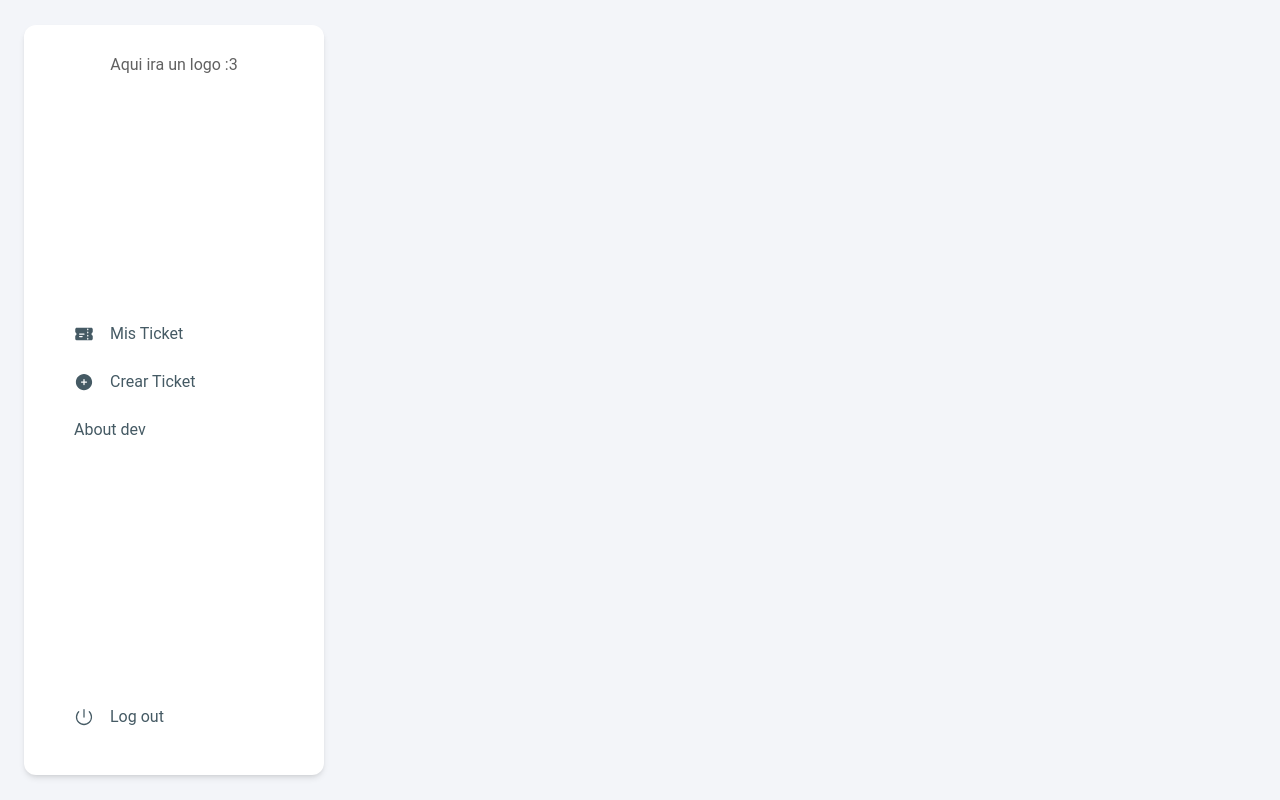
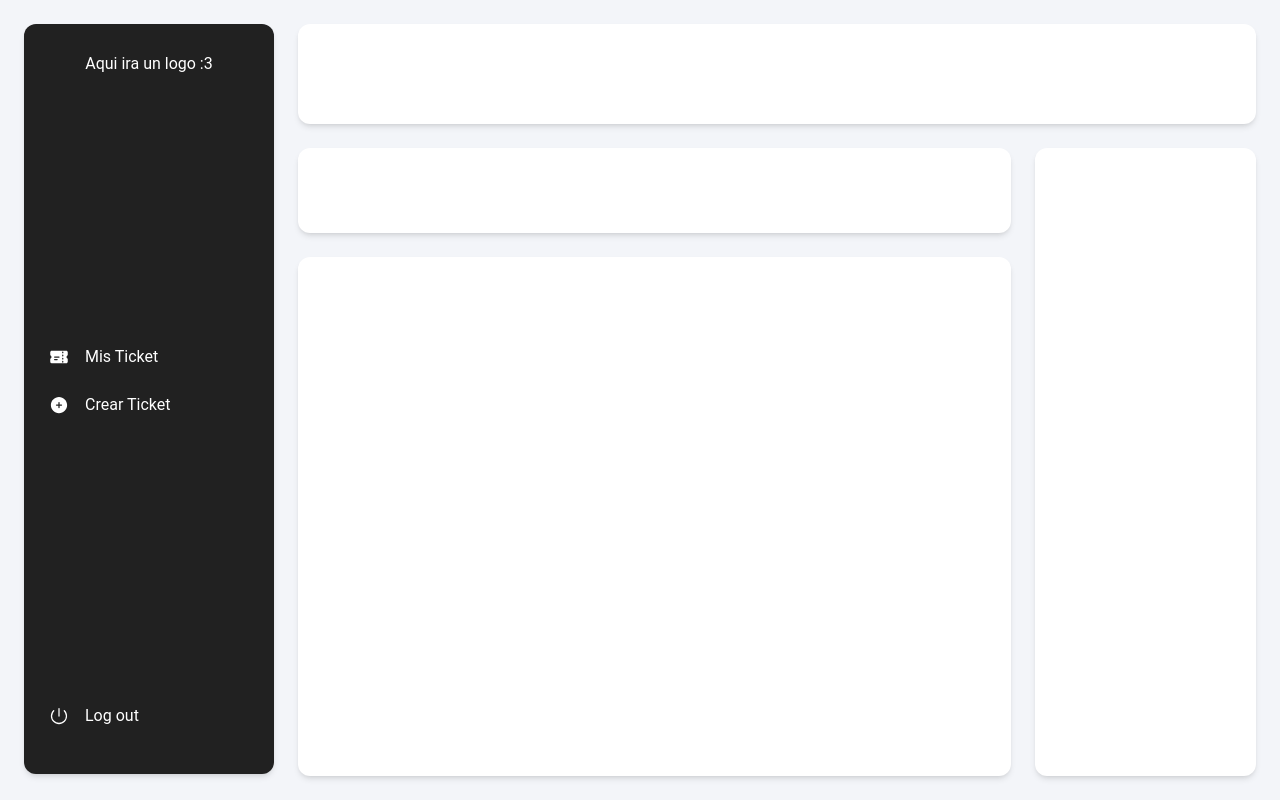
Before and after one commit to Sebastian-123-web/SystemTicket-frontend, a React (Vite) app: page /#/dashboard in a window 1280 px wide. Built offline with nearby package versions, Linux system fonts and the light colour scheme; sample sign-in values are in the browser's storage.

Commit message:
RB | Esctructuracion del dashboard y MyTicket

```diff
--- a/src/page/DashboardUser/DashboardUser.jsx
+++ b/src/page/DashboardUser/DashboardUser.jsx
@@ -1,15 +1,27 @@
-import React from 'react'
+import { useState, useEffect } from 'react'
 
-import { Card, List, ListItem, ListItemPrefix } from '@material-tailwind/react'
+import { Card, List, ListItem, ListItemPrefix, Spinner } from '@material-tailwind/react'
 import { TicketIcon, PlusCircleIcon, PowerIcon } from '@heroicons/react/24/solid'
 
 export const DashboardUser = () => {
+
+    // SPINNER DE CARGA
+    const [loading, setLoading] = useState(true)
+    useEffect(() => {
+        setTimeout(() => { setLoading(false) }, 1000)
+    }, [])
+
     return (
-        <div className='w-full h-screen bg-[#f3f5f9] flex items-center p-6'>
-            <Card className='h-[calc(100vh-50px)] w-[300px] p-7 flex justify-between items-center flex-col '>
+        <div className='w-full h-screen bg-[#f3f5f9] flex justify-center items-center'>
+            {
+                loading ? (
+                    <Spinner className="w-12 h-12" />
+                ) : (
+                    <div className='w-full h-full flex'>
+                        <Card className='h-[calc(100vh-50px)] w-[250px] p-7 m-6 bg-[#212121] text-white flex justify-between items-center flex-col '>
                             <div>Aqui ira un logo :3</div>
 
-                <List>
+                            <List className='text-white'>
                                 <ListItem>
                                     <ListItemPrefix>
                                         <TicketIcon className="h-5 w-5" />
@@ -22,10 +34,10 @@ export const DashboardUser = () => {
                                     </ListItemPrefix>
                                     Crear Ticket
                                 </ListItem>
-                    <ListItem>About dev</ListItem>
+                                {/* <ListItem>About dev</ListItem> */}
                             </List>
 
-                <List>
+                            <List className='text-white'>
                                 <ListItem>
                                     <ListItemPrefix>
                                         <PowerIcon className="h-5 w-5" />
@@ -34,6 +46,19 @@ export const DashboardUser = () => {
                                 </ListItem>
                             </List>
                         </Card>
+                        <div className='w-full py-6 pr-6'>
+                            <Card className='h-[100px]'>
+
+                            </Card>
+                            <div className='h-[calc(100%-124px)] mt-6 grid grid-cols-12 grid-rows-6 gap-6'>
+                                <Card className='col-span-9 row-span-1'></Card>
+                                <Card className='col-span-3 row-span-6'></Card>
+                                <Card className='col-span-9 row-span-5'></Card>
+                            </div>
+                        </div>
                     </div>
                 )
             }
+        </div>
+    )
+}
```
Lines whose indentation alone changed are shown as unchanged.
